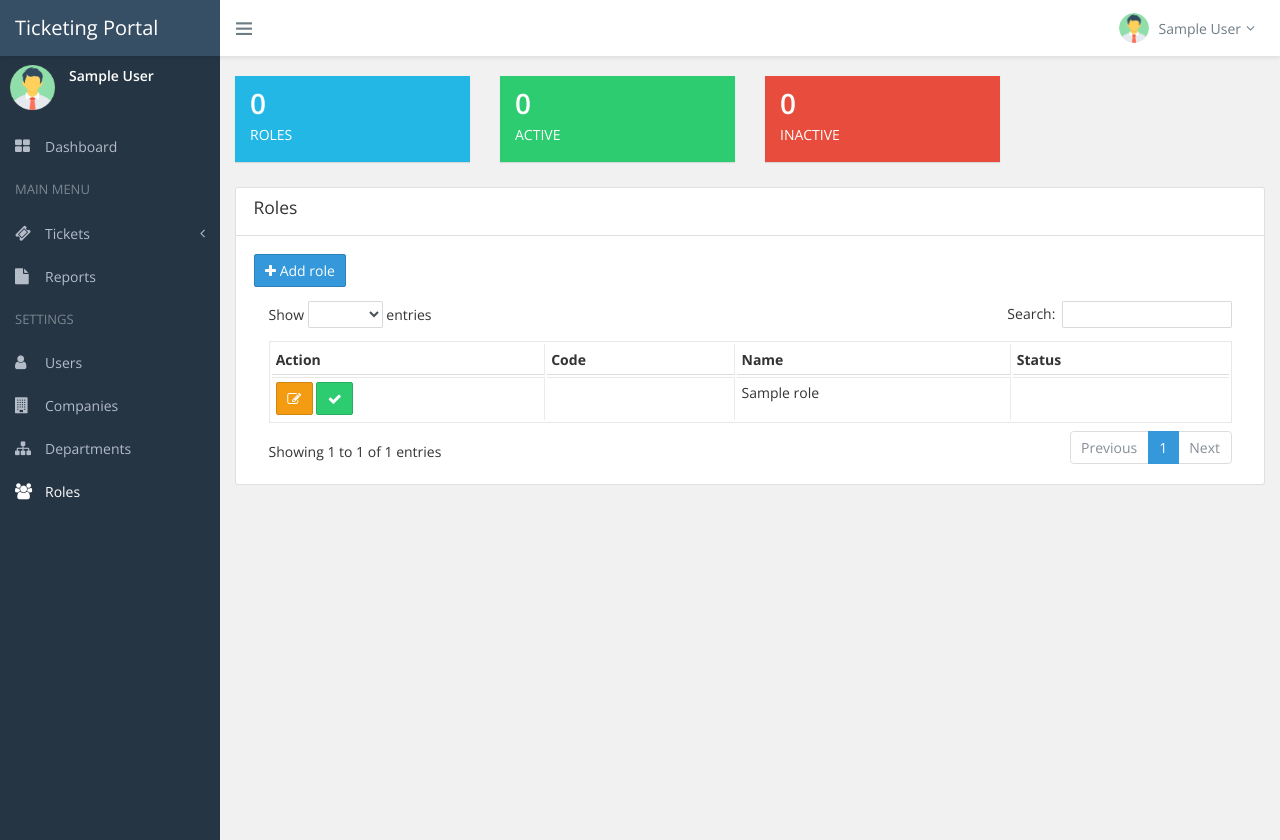
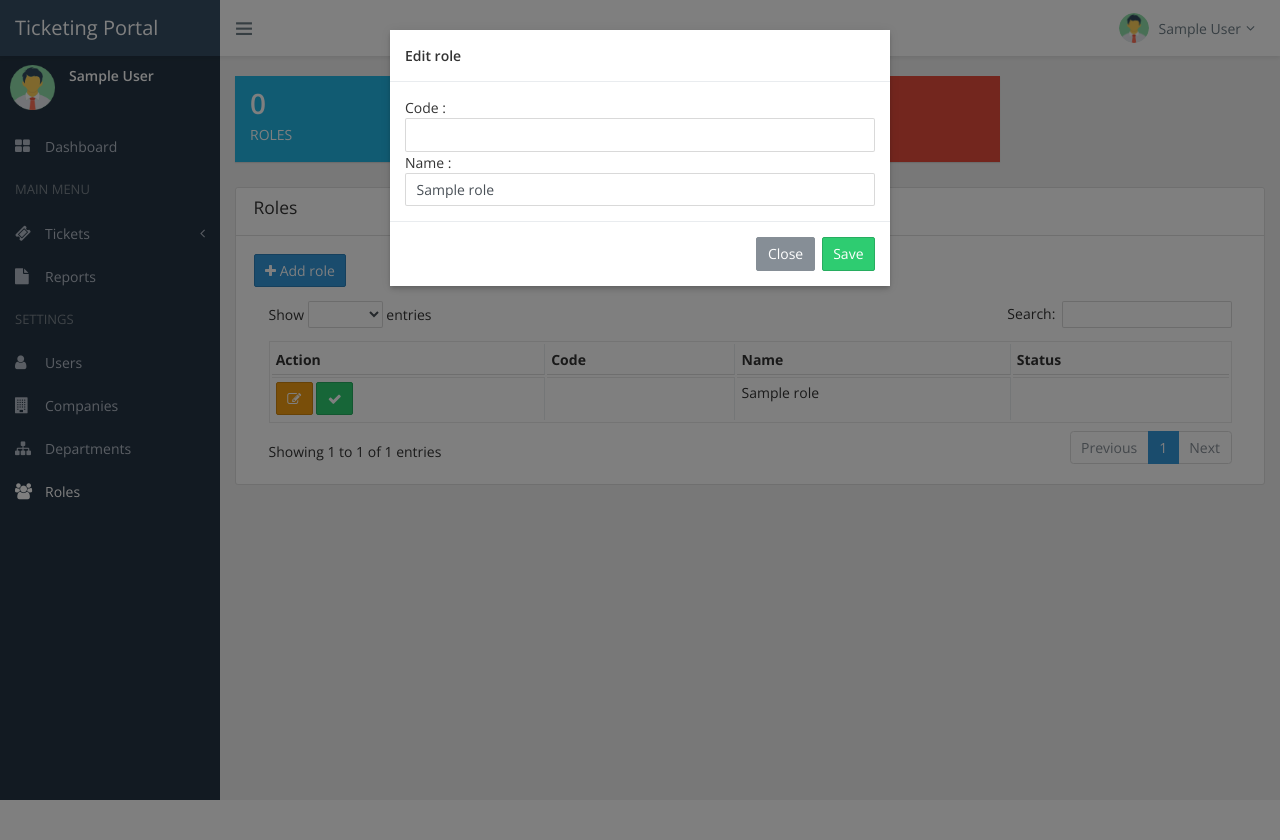
Before and after one commit to HenryGrammer/ticketing-portal, a Laravel app: page /roles in a window 1280 px wide, after a click that opens the changed part. Shown: the top 840 px of the page. After the commit the page ends 800 px from the top, so only its background shows below. Run offline with Laravel 8, Linux system fonts and the light colour scheme; a user stored in the database is signed in; tables that the repository leaves empty hold one stand-in row (values such as "Sample post"); some libraries are stand-ins or nearby versions.

Commit message:
done roles

```diff
--- a/app/Http/Controllers/RoleController.php
+++ b/app/Http/Controllers/RoleController.php
@@ -84,7 +84,13 @@
      */
     public function update(RoleRequest $request, $id)
     {
-        //
+        $roles = Role::findOrFail($id);
+        $roles->name = $request->name;
+        $roles->code = $request->code;
+        $roles->save();
+
+        toastr()->success('Successfully Updated');
+        return back();
     }
 
     /**
@@ -97,4 +103,24 @@
     {
         //
     }
+
+    public function deactive($id)
+    {
+        $roles = Role::findOrFail($id);
+        $roles->status = 'Inactive';
+        $roles->save();
+
+        toastr()->success('Successfully Deactivated');
+        return back();
+    }
+
+    public function active($id)
+    {
+        $roles = Role::findOrFail($id);
+        $roles->status = 'Active';
+        $roles->save();
+
+        toastr()->success('Successfully Activated');
+        return back();
+    }
 }
--- a/app/Http/Requests/RoleRequest.php
+++ b/app/Http/Requests/RoleRequest.php
@@ -3,6 +3,7 @@
 namespace App\Http\Requests;
 
 use Illuminate\Foundation\Http\FormRequest;
+use Illuminate\Validation\Rule;
 
 class RoleRequest extends FormRequest
 {
@@ -24,7 +25,7 @@
     public function rules()
     {
         return [
-            'code' => ['required', 'max:10'],
+            'code' => ['required', 'max:10', Rule::unique('roles','code')->ignore($this->id)],
             'name' => ['required', 'regex:/^[\\pL\\s]+$/u']
         ];
     }
--- a/resources/views/roles/edit.blade.php
+++ b/resources/views/roles/edit.blade.php
@@ -4,18 +4,18 @@
             <div class="modal-header">
                 <h6 class="modal-title">Edit role</h6>
             </div>
-            <form method="POST" action="{{ url('roles/store') }}">
+            <form method="POST" action="{{ url('roles/update/'.$role->id) }}">
                 @csrf
 
                 <div class="modal-body">
                     <div class="row">
                         <div class="col-md-12">
                             Code :
-                            <input type="text" name="code" class="form-control input-sm" value="{{ old('code') }}">
+                            <input type="text" name="code" class="form-control input-sm" value="{{ $role->code }}">
                         </div>
                         <div class="col-md-12">
                             Name :
-                            <input type="text" name="name" class="form-control input-sm" value="{{ old('name') }}">
+                            <input type="text" name="name" class="form-control input-sm" value="{{ $role->name }}">
                         </div>
                     </div>
                 </div>
--- a/resources/views/roles/index.blade.php
+++ b/resources/views/roles/index.blade.php
@@ -57,7 +57,7 @@
                                         <i class="fa fa-edit"></i>
                                     </button>
                                     @if($role->status == "Active")
-                                    <form method="POST" action="{{ url('companies/deactive/'.$role->id) }}" style="display: inline-block;">
+                                    <form method="POST" action="{{ url('roles/deactive/'.$role->id) }}" style="display: inline-block;">
                                         @csrf
 
                                         <button type="submit" class="btn btn-danger">
@@ -65,7 +65,7 @@
                                         </button>
                                     </form>
                                     @else
-                                    <form method="POST" action="{{ url('companies/active/'.$role->id) }}" style="display: inline-block;">
+                                    <form method="POST" action="{{ url('roles/active/'.$role->id) }}" style="display: inline-block;">
                                         @csrf
 
                                         <button type="submit" class="btn btn-success">
@@ -88,7 +88,7 @@
                                 </td>
                             </tr>
 
-                            {{-- @include('companies.edit') --}}
+                            @include('roles.edit')
                         @endforeach
                     </tbody>
                 </table>
```
